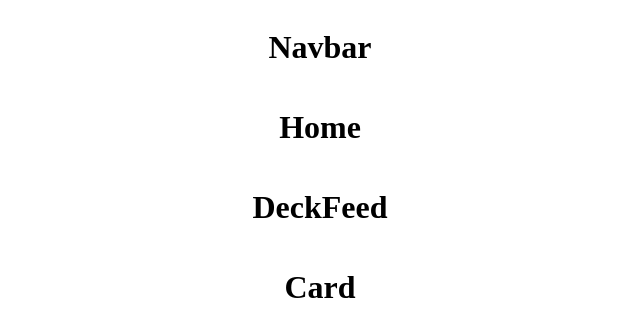
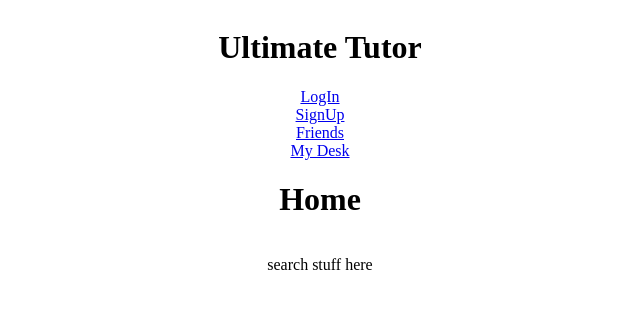
Before and after one commit to Cygnet717/UltimateTutor, a React (Create React App) app in the folder client/: page / in a window 1280 px wide. Shown: the top 336 px of the page, without its empty margins (320-960 px from the left). Built offline with nearby package versions, Linux system fonts and the light colour scheme.

Commit message:
links in the header

```diff
--- a/client/src/components/navbar/Navbar.jsx
+++ b/client/src/components/navbar/Navbar.jsx
@@ -1,10 +1,16 @@
 import React from 'react';
 import './Navbar.css'
+import {Link} from 'react-router-dom';
 
 export default function Navbar() {
+
     return (
         <div className="container">
-            <h1>Navbar</h1>
+            <h1>Ultimate Tutor</h1>
+            <Link to="login">LogIn</Link>
+            <Link to="signup">SignUp</Link>
+            <Link to="friends">Friends</Link>
+            <Link to="desk">My Desk</Link>
         </div>
     )
 }
--- a/client/src/pages/home/Home.jsx
+++ b/client/src/pages/home/Home.jsx
@@ -6,7 +6,7 @@ export default function Home() {
     return (
         <div className="container">
             <h1>Home</h1>
-            <DeckFeed />
+            <p>search stuff here</p>
         </div>
     )
 }
```
